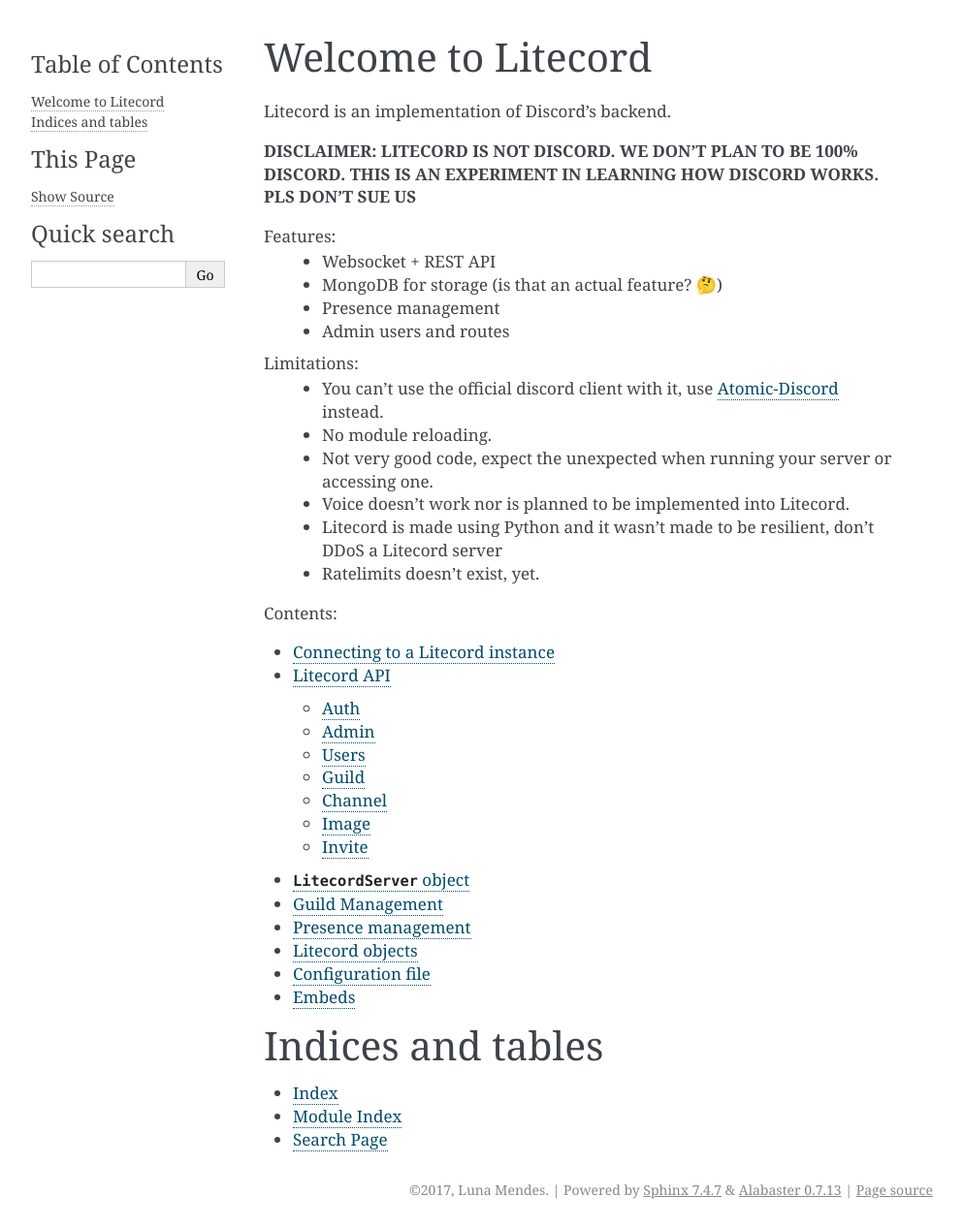
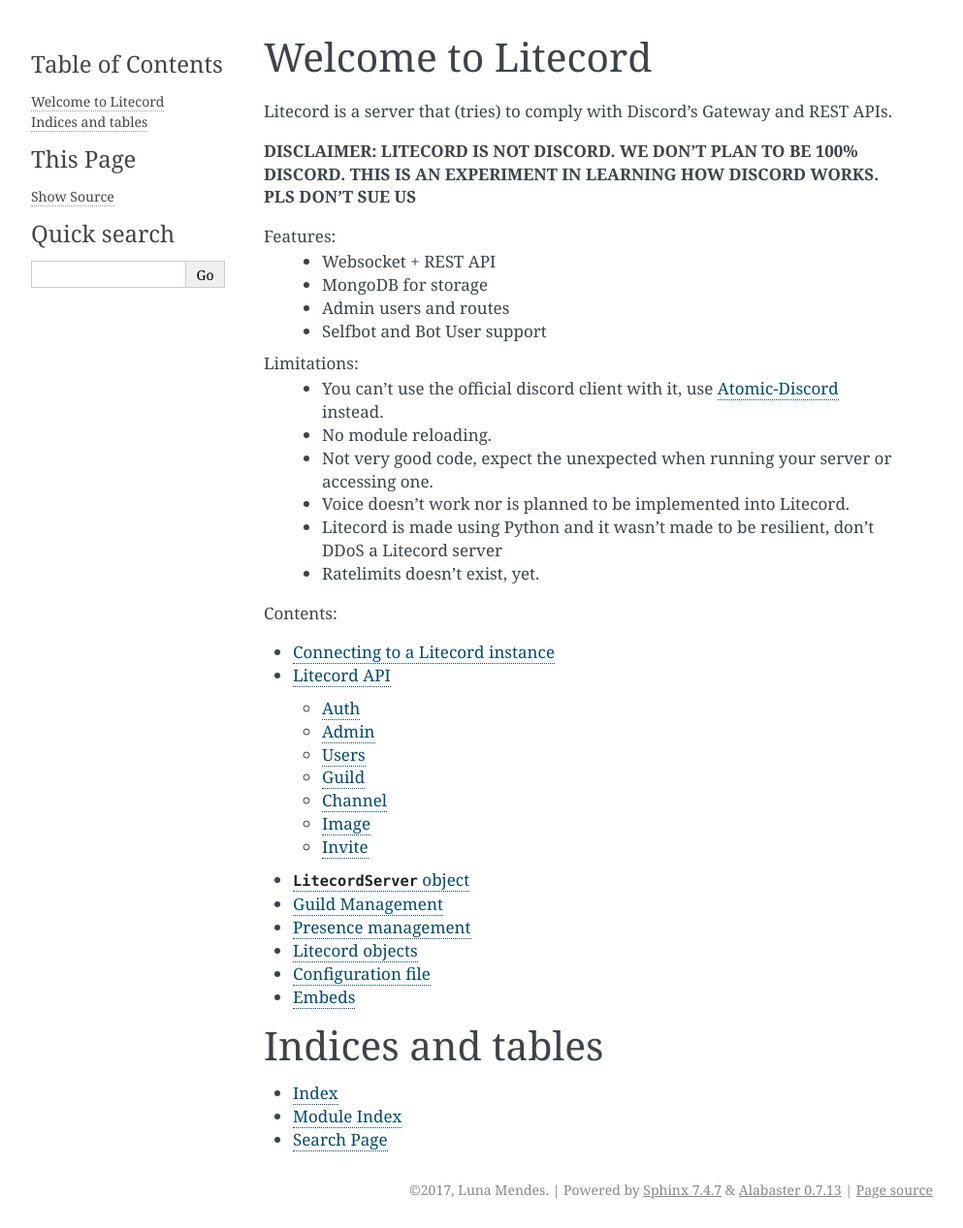
Before and after one commit to nullpixel/litecord, a Sphinx documentation site: the page built from doc/source/index.rst, in a window 1280 px wide. Shown: the whole page at 97% size, without its empty margins (148-1141 px from the left). Built offline with Sphinx 7.4.7, drawn with Linux system fonts in a browser that asks for light colours.

Commit message:
doc: update index to reflect more what I think of litecord

```diff
--- a/doc/source/index.rst
+++ b/doc/source/index.rst
@@ -8,16 +8,16 @@
 
 .. _Atomic-Discord: https://git.memework.org/heatingdevice/atomic-discord
 
-Litecord is an implementation of Discord's backend.
+Litecord is a server that (tries) to comply with Discord's Gateway and REST APIs.
 
 **DISCLAIMER: LITECORD IS NOT DISCORD. WE DON'T PLAN TO BE 100% DISCORD.
 THIS IS AN EXPERIMENT IN LEARNING HOW DISCORD WORKS. PLS DON'T SUE US**
 
 Features:
  - Websocket + REST API
- - MongoDB for storage (is that an actual feature? 🤔)
- - Presence management
+ - MongoDB for storage
  - Admin users and routes
+ - Selfbot and Bot User support
 
 Limitations:
  - You can't use the official discord client with it, use Atomic-Discord_ instead.
```
